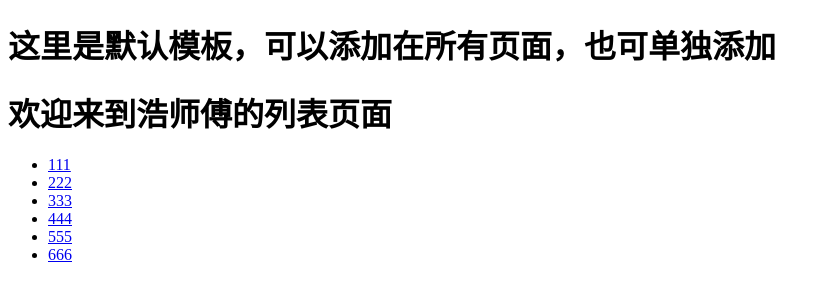
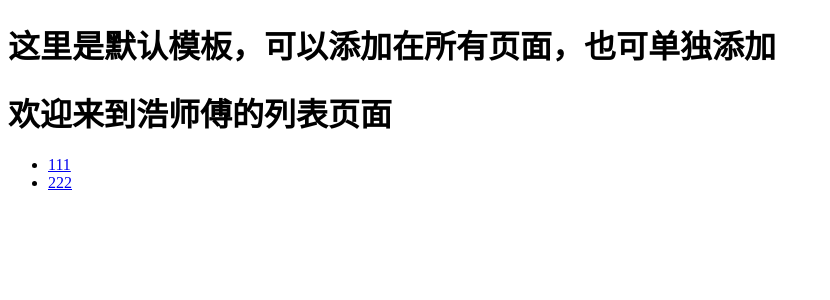
Before and after one commit to taohao-aomr/nuxt-vue, a Nuxt app: page /list in a window 1280 px wide. Shown: the top 300 px of the page, without its empty margins (0-830 px from the left). Built offline with nearby package versions, Linux system fonts and the light colour scheme; no server answers.

Commit message:
fix: 修复

```diff
--- a/src/components/ListItem.vue
+++ b/src/components/ListItem.vue
@@ -6,17 +6,5 @@
       <li>
         <NuxtLink to="/222">222</NuxtLink>
       </li>
-      <li>
-        <NuxtLink to="/333">333</NuxtLink>
-      </li>
-      <li>
-        <NuxtLink to="/444">444</NuxtLink>
-      </li>
-      <li>
-        <NuxtLink to="/555">555</NuxtLink>
-      </li>
-      <li>
-        <NuxtLink to="/666">666</NuxtLink>
-      </li>
     </ul>
   </template>
```
Also changed, not shown: 2 other files (tests, documents, lock files or other folders).
